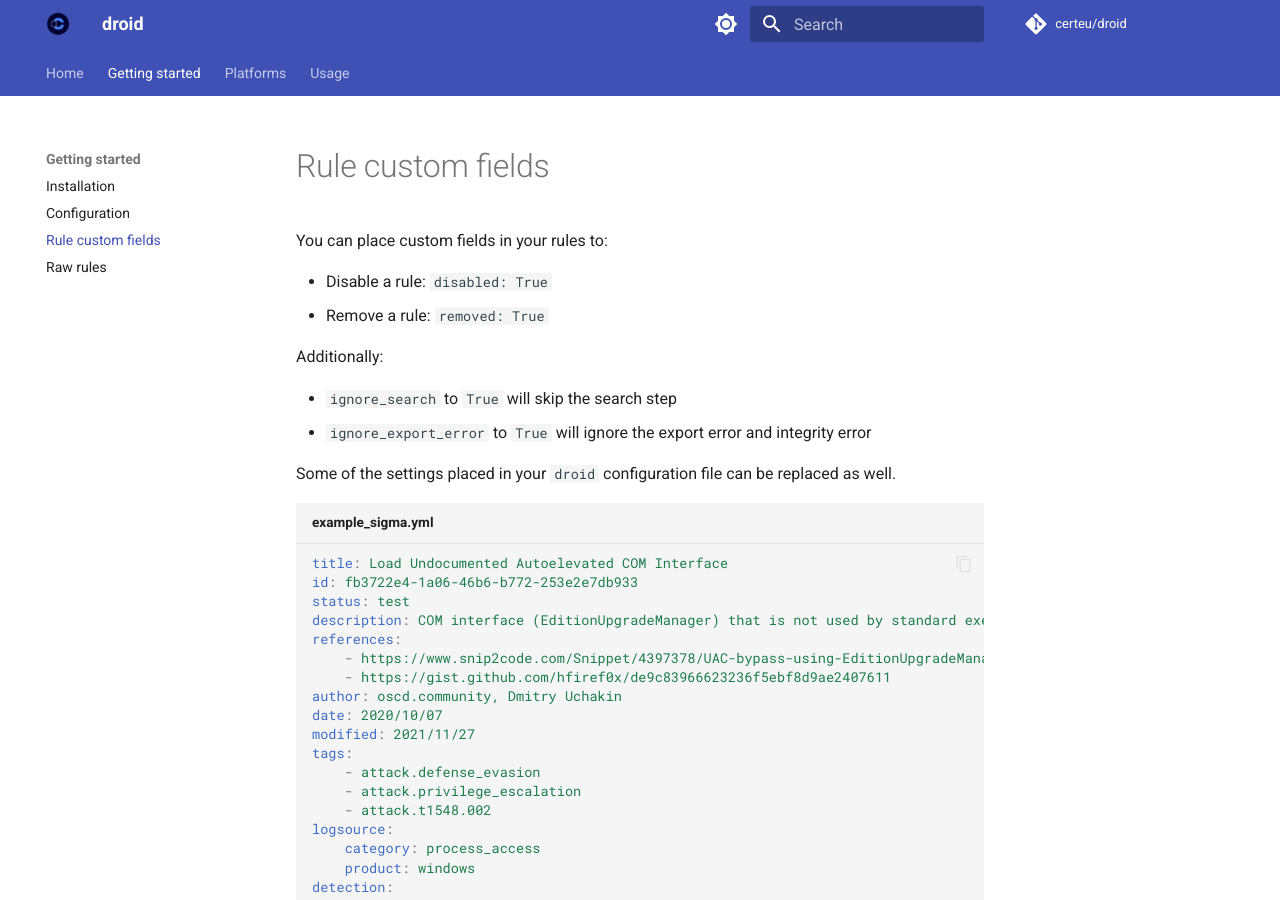
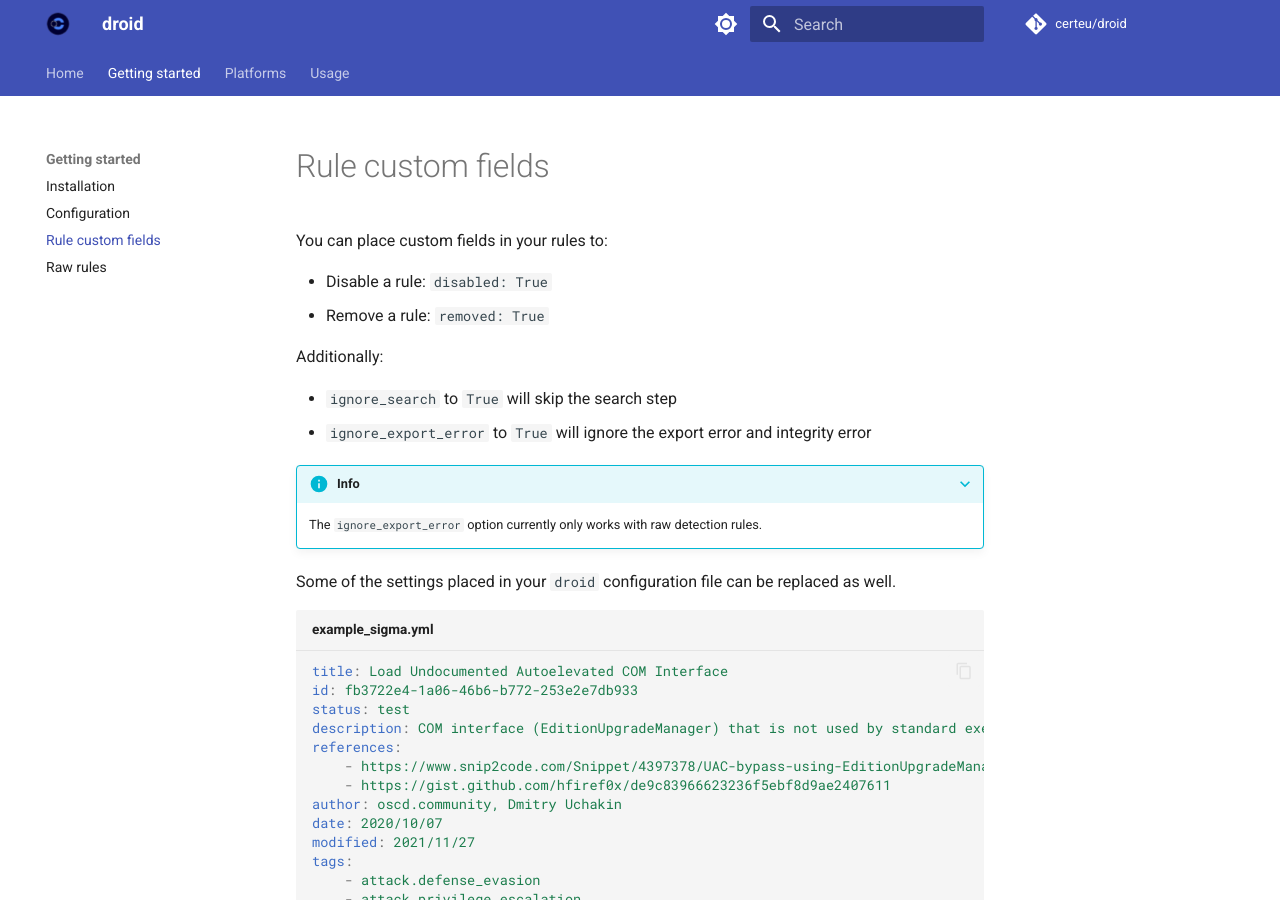
Before and after one commit to certeu/droid-docs, an MkDocs documentation site: the page built from docs/custom_fields.md, in a window 1280 px wide and 900 px high. Built offline with MkDocs 1.6.1 and Material for MkDocs 9.7.7, drawn with Linux system fonts in a browser that asks for light colours; comment, search, counter and statistics services are not loaded.

Commit message:
add: precision about the ignore_export_error option

```diff
--- a/docs/custom_fields.md
+++ b/docs/custom_fields.md
@@ -9,6 +9,10 @@ Additionally:
 
 - `ignore_search` to `True` will skip the search step
 - `ignore_export_error` to `True` will ignore the export error and integrity error
+
+???+ info
+
+    The `ignore_export_error` option currently only works with raw detection rules.
 
 Some of the settings placed in your `droid` configuration file can be replaced as well.
 
```
